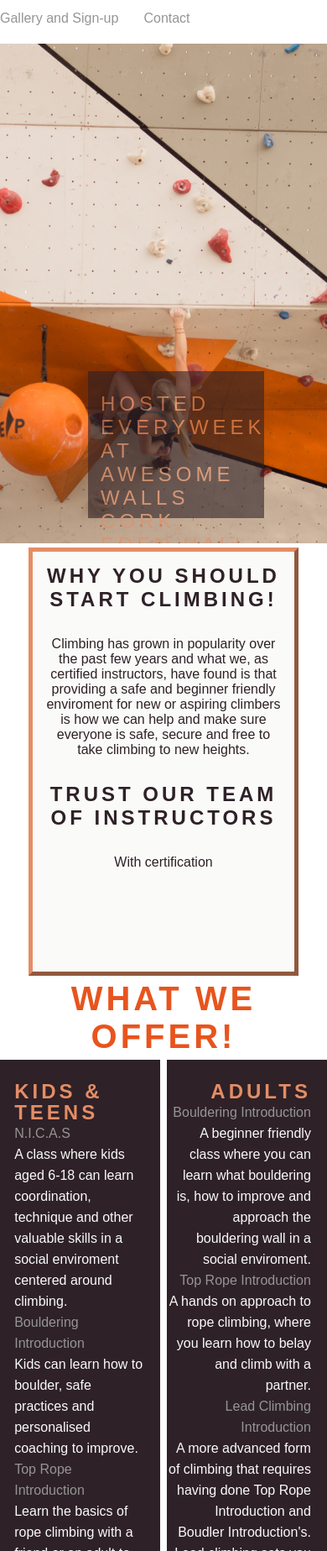
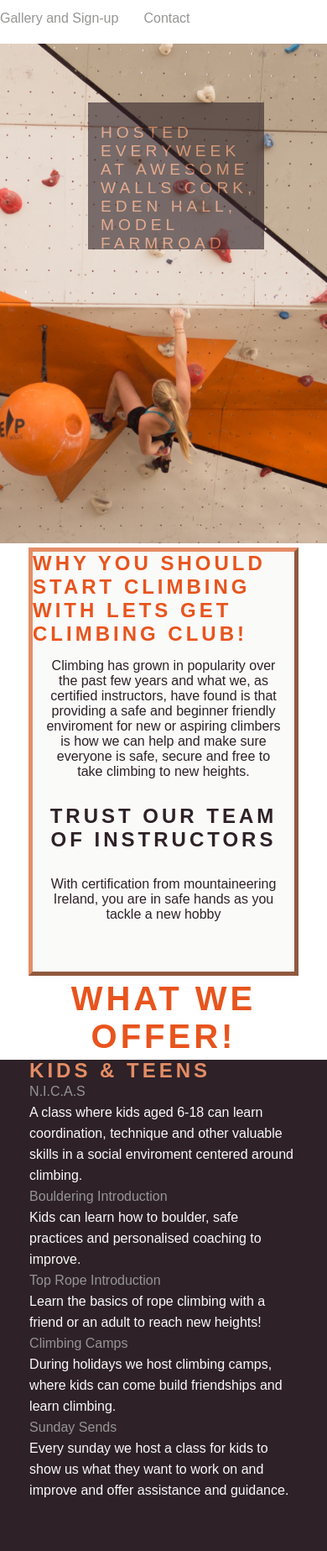
Before and after one commit to Haloegen/get_climbing, a plain HTML site: page index.html in a window 390 px wide. Shown: the part 153-2000 px from the top of the page at 84% size. Drawn offline with Linux system fonts and the light colour scheme.

Commit message:
add responsiveness to design features

```diff
--- a/assets/css/style.css
+++ b/assets/css/style.css
@@ -417,9 +417,7 @@ footer {
 
 }
 
-#contact-message {
 
-}
 
 .social {
     text-align: center;
@@ -435,3 +433,40 @@ footer {
     padding: 5%;
     color: #E48D65;
 }
+
+#contact-message {
+width: 100%;
+text-align: center;
+left: 25%;
+height: 50px;
+}
+/* media quiries */
+
+@media screen and (max-width:1200px) {
+
+
+    #left-offer, #right-offer {
+        width: 100%;
+        float: left;
+        padding: 0;
+        font-size: 110%;
+    }
+
+    #cover-text {
+        bottom: 350px;
+    }
+}
+
+@media screen and (max-width:950px) {
+    #left-offer, #right-offer {
+        font-size: 100%;
+    }
+
+    #cover-text {
+        font-size: 120%;
+    }
+
+    #classes {
+        font-size: 90%;
+    }
+}
--- a/index.html
+++ b/index.html
@@ -48,9 +48,9 @@
         <div id="main-value">
             <div id="main-value-heading">
                 <a id="about">
-                <h2>
-                    Why you should start Climbing!
-                </h2>
+                <h1>
+                    Why you should start Climbing with Lets Get Climbing Club!
+                </h1>
             </a>
                 <p>
                     Climbing has grown in popularity over the past few years and what we, as certified instructors, have
@@ -61,8 +61,10 @@
                     Trust our team of Instructors
                 </h2>
                 <p>
-                    With certification
+                    With certification from mountaineering Ireland, you are in safe hands as you tackle a new hobby
                 </p>
+
+
             </div>
         </div>
     </section>
```
Also changed, not shown: gallery.html (+6 -6 lines).
